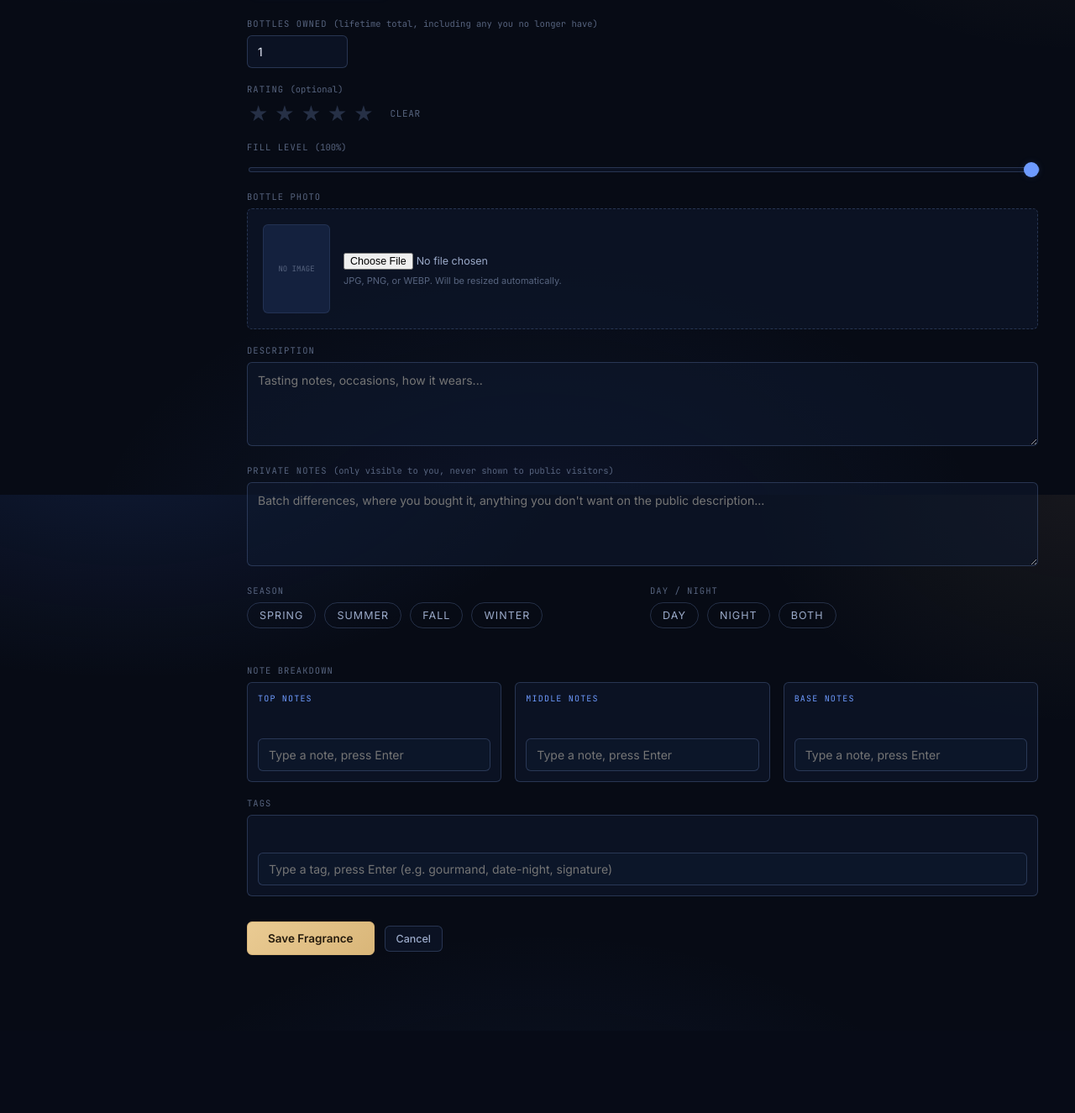
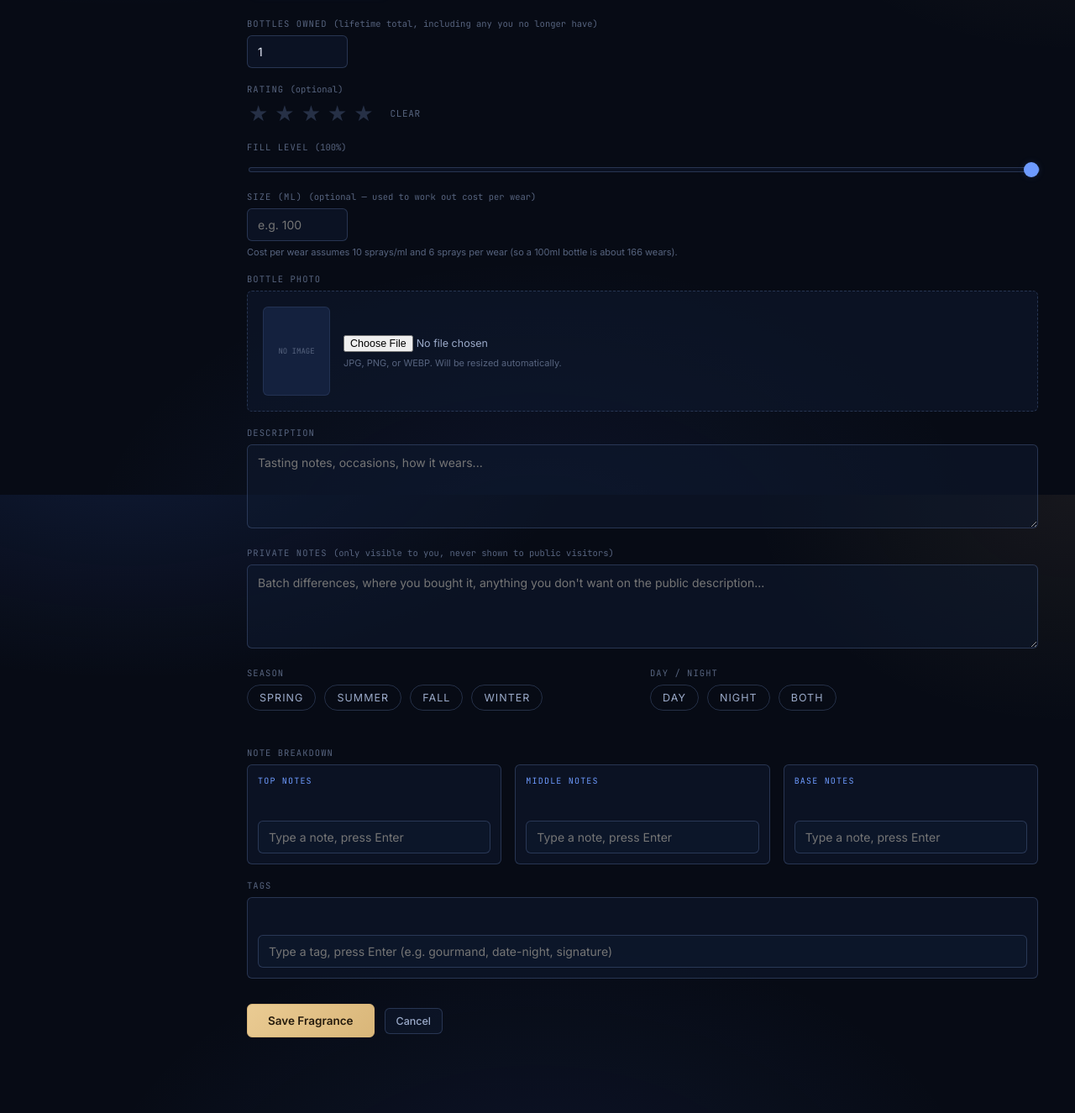
Before and after one commit to hxck/scent-ledger, a Flask app: page /add in a window 1280 px wide. Shown: the part 1011-2336 px from the top of the page at 84% size. Before the commit the page ends 2148 px from the top, so only its background shows below. Run offline with Flask 3, Linux system fonts and the light colour scheme; the visitor is signed in with stand-in values (Sample User, id 1); data that the repository does not hold is empty.

Commit message:
Fix TZ logic, rework cost per wear/best value

```diff
--- a/app.py
+++ b/app.py
@@ -146,6 +146,8 @@ def _run_migrations(conn):
         conn.execute("ALTER TABLE fragrances ADD COLUMN fill_level INTEGER NOT NULL DEFAULT 100")
     if "private_notes" not in existing_cols:
         conn.execute("ALTER TABLE fragrances ADD COLUMN private_notes TEXT")
+    if "size_ml" not in existing_cols:
+        conn.execute("ALTER TABLE fragrances ADD COLUMN size_ml INTEGER")
 
 
 def init_db():
@@ -198,6 +200,28 @@ def _humanize_days_ago(iso_datetime_str):
     if days == 1:
         return "yesterday"
     return f"{days} days ago"
+
+
+def _utc_to_local_display(iso_utc_str):
+    """Converts a stored UTC timestamp (SQLite's datetime('now') always
+    stores UTC, regardless of the configured TZ — that's correct, the
+    database should hold one unambiguous timezone) into the configured
+    local timezone for display. Returns the original string unconverted if
+    it can't be parsed, rather than hiding a real timestamp behind a blank
+    field."""
+    if not iso_utc_str:
+        return iso_utc_str
+    try:
+        naive = datetime.strptime(iso_utc_str.split(".")[0], "%Y-%m-%d %H:%M:%S")
+    except (ValueError, TypeError):
+        return iso_utc_str
+    tz_name = _get_setting("timezone", "Etc/UTC") or "Etc/UTC"
+    try:
+        tz = ZoneInfo(tz_name)
+    except (ZoneInfoNotFoundError, ValueError):
+        tz = ZoneInfo("UTC")
+    local = naive.replace(tzinfo=ZoneInfo("UTC")).astimezone(tz)
+    return local.strftime("%b %-d, %Y %-I:%M %p")
 
 
 def _season_color_group(season_csv):
@@ -401,6 +425,20 @@ def get_all_fragrances_light(wishlist=False, respect_owned_filter=False):
     return result
 
 
+def _cost_per_wear_from_size(price, size_ml):
+    """Cost per wear from bottle economics — 10 sprays per ml (1,000
+    sprays in a 100ml bottle), 6 sprays per wear — rather than actual
+    purchase price divided by times logged worn. This is a fixed number
+    based on price and bottle size alone; it doesn't change as you log
+    more wears, and doesn't need any wear log data to compute at all.
+    Needs both a price and a size to mean anything."""
+    if not price or not size_ml:
+        return None
+    total_sprays = size_ml * 10
+    cost_per_spray = price / total_sprays
+    return cost_per_spray * 6
+
+
 def get_fragrance_full(fragrance_id):
     db = get_db()
     f = db.execute("SELECT * FROM fragrances WHERE id = ?", (fragrance_id,)).fetchone()
@@ -460,12 +498,13 @@ def get_fragrance_full(fragrance_id):
         (fragrance_id,),
     ).fetchall()
     frag["wear_log"] = [dict(w) for w in wear_rows]
+    for entry in frag["wear_log"]:
+        entry["worn_at_display"] = _utc_to_local_display(entry["worn_at"])
     frag["wear_count"] = len(frag["wear_log"])
     frag["last_worn"] = frag["wear_log"][0]["worn_at"] if frag["wear_log"] else None
     frag["last_worn_display"] = _humanize_days_ago(frag["last_worn"])
-    frag["cost_per_wear"] = (
-        frag["purchase_price"] / frag["wear_count"]
-        if frag.get("purchase_price") and frag["wear_count"] else None
+    frag["cost_per_wear"] = _cost_per_wear_from_size(
+        frag.get("purchase_price") or frag.get("price"), frag.get("size_ml")
     )
 
     return frag
@@ -735,26 +774,40 @@ def stats_needs_love(limit=8, stale_days=90):
 
 
 def stats_best_value(limit=5):
-    """Lowest cost-per-wear — needs both a purchase price and at least one
-    logged wear, otherwise there's nothing meaningful to divide. A simple
-    list rather than a bar chart, since cost-per-wear values can vary by
-    orders of magnitude and a bar relative to the largest wouldn't read
-    intuitively the way a count-based bar does."""
+    """Top N by total value actually gotten out of wearing it — wear count
+    times the size/price-derived cost per wear (see
+    _cost_per_wear_from_size). Needs a size and a price (purchase price,
+    falling back to reference price) to compute at all; wear count alone
+    isn't enough since a fragrance with no price/size attached can't have
+    a dollar value attached to its wears. Computed in Python rather than
+    SQL since the per-row formula has an intermediate step (cost per wear)
+    that's clearer to reason about outside a single query, and this is
+    personal-collection scale, not a performance-sensitive path."""
     db = get_db()
     rows = db.execute(
         """
         SELECT f.id, f.brand, f.name,
-               f.purchase_price / COUNT(w.id) AS cost_per_wear, COUNT(w.id) AS wear_count
+               COALESCE(f.purchase_price, f.price) AS price_for_calc,
+               f.size_ml, COUNT(w.id) AS wear_count
         FROM fragrances f
         JOIN wear_log w ON w.fragrance_id = f.id
-        WHERE f.is_wishlist = 0 AND f.purchase_price IS NOT NULL
+        WHERE f.is_wishlist = 0 AND f.size_ml IS NOT NULL
+          AND COALESCE(f.purchase_price, f.price) IS NOT NULL
         GROUP BY f.id
-        ORDER BY cost_per_wear ASC
-        LIMIT ?
-        """,
-        (limit,),
+        """
     ).fetchall()
-    return [dict(r) for r in rows]
+    result = []
+    for r in rows:
+        cost_per_wear = _cost_per_wear_from_size(r["price_for_calc"], r["size_ml"])
+        if cost_per_wear is None:
+            continue
+        result.append({
+            "id": r["id"], "brand": r["brand"], "name": r["name"],
+            "wear_count": r["wear_count"], "cost_per_wear": cost_per_wear,
+            "amount_worn": cost_per_wear * r["wear_count"],
+        })
+    result.sort(key=lambda x: x["amount_worn"], reverse=True)
+    return result[:limit]
 
 
 def stats_price_extremes():
@@ -1294,6 +1347,14 @@ def _handle_form_submit(mode, fragrance_id, existing=None):
     except ValueError:
         fill_level = 100
 
+    size_ml_raw = request.form.get("size_ml", "").strip()
+    try:
+        size_ml = int(size_ml_raw) if size_ml_raw else None
+        if size_ml is not None and size_ml <= 0:
+            size_ml = None
+    except ValueError:
+        size_ml = None
+
     if not brand or not name:
         flash("Brand and Name are required.", "error")
         stub = existing or {}
@@ -1304,7 +1365,7 @@ def _handle_form_submit(mode, fragrance_id, existing=None):
             is_gift=is_gift, is_discontinued=is_discontinued, is_wishlist=is_wishlist,
             currently_owned=currently_owned, gave_away=gave_away, bottles_owned=bottles_owned,
             fragrantica_url=fragrantica_url, rating=rating, fill_level=fill_level,
-            private_notes=private_notes,
+            private_notes=private_notes, size_ml=size_ml,
         )
         return render_template("form.html", mode=mode, f=stub), 400
 
@@ -1347,13 +1408,13 @@ def _handle_form_submit(mode, fragrance_id, existing=None):
                 (brand, name, subname, image_filename, description, daynight,
                  price, purchase_price, is_gift, is_discontinued, is_wishlist,
                  currently_owned, gave_away, bottles_owned, fragrantica_url,
-                 rating, fill_level, private_notes)
-            VALUES (?, ?, ?, ?, ?, ?, ?, ?, ?, ?, ?, ?, ?, ?, ?, ?, ?, ?)
+                 rating, fill_level, private_notes, size_ml)
+            VALUES (?, ?, ?, ?, ?, ?, ?, ?, ?, ?, ?, ?, ?, ?, ?, ?, ?, ?, ?)
             """,
             (brand, name, subname, image_filename, description, daynight,
              price, purchase_price, is_gift, is_discontinued, is_wishlist,
              currently_owned, gave_away, bottles_owned, fragrantica_url,
-             rating, fill_level, private_notes),
+             rating, fill_level, private_notes, size_ml),
         )
         fragrance_id = cur.lastrowid
     else:
@@ -1363,13 +1424,13 @@ def _handle_form_submit(mode, fragrance_id, existing=None):
             SET brand = ?, name = ?, subname = ?, image_filename = ?, description = ?, daynight = ?,
                 price = ?, purchase_price = ?, is_gift = ?, is_discontinued = ?, is_wishlist = ?,
                 currently_owned = ?, gave_away = ?, bottles_owned = ?, fragrantica_url = ?,
-                rating = ?, fill_level = ?, private_notes = ?
+                rating = ?, fill_level = ?, private_notes = ?, size_ml = ?
             WHERE id = ?
             """,
             (brand, name, subname, image_filename, description, daynight,
              price, purchase_price, is_gift, is_discontinued, is_wishlist,
              currently_owned, gave_away, bottles_owned, fragrantica_url,
-             rating, fill_level, private_notes, fragrance_id),
+             rating, fill_level, private_notes, size_ml, fragrance_id),
         )
 
     replace_seasons(db, fragrance_id, seasons)
@@ -1945,7 +2006,7 @@ def export_csv():
             "Yes" if f["is_wishlist"] else "No",
             f["fragrantica_url"] or "",
             len(wear_rows),
-            wear_rows[0]["worn_at"] if wear_rows else "",
+            _utc_to_local_display(wear_rows[0]["worn_at"]) if wear_rows else "",
         ])
 
     return Response(
--- a/schema.sql
+++ b/schema.sql
@@ -19,6 +19,7 @@ CREATE TABLE IF NOT EXISTS fragrances (
     fragrantica_url TEXT,
     rating          INTEGER,
     fill_level      INTEGER NOT NULL DEFAULT 100,
+    size_ml         INTEGER,
     private_notes   TEXT,
     created_at      TEXT NOT NULL DEFAULT (datetime('now'))
 );
--- a/templates/detail.html
+++ b/templates/detail.html
@@ -59,7 +59,7 @@
             <div class="wear-history-list">
               {% for entry in f['wear_log'] %}
                 <div class="wear-history-row">
-                  <span>{{ entry['worn_at'] }}</span>
+                  <span>{{ entry['worn_at_display'] }}</span>
                   <form method="post" action="{{ url_for('delete_wear_entry', entry_id=entry['id']) }}"
                         onsubmit="return confirm('Remove this wear log entry?');">
                     <button type="submit" class="wear-history-delete" title="Remove entry">×</button>
--- a/templates/form.html
+++ b/templates/form.html
@@ -150,6 +150,13 @@
     </div>
 
     <div class="field">
+      <label for="fSizeMl">Size (ml) <span style="text-transform:none;letter-spacing:0;color:var(--ink-faint);">(optional — used to work out cost per wear)</span></label>
+      <input type="number" id="fSizeMl" name="size_ml" min="1" step="1" style="max-width:120px;"
+             placeholder="e.g. 100" value="{{ fd.get('size_ml') or '' }}">
+      <div class="field-note">Cost per wear assumes 10 sprays/ml and 6 sprays per wear (so a 100ml bottle is about 166 wears).</div>
+    </div>
+
+    <div class="field">
       <label>Bottle Photo</label>
       <div class="upload-box">
         <div class="upload-preview {{ 'no-bg' if fd.get('image_filename') and fd['image_filename'].endswith('.png') else '' }}" id="uploadPreview">
--- a/templates/stats.html
+++ b/templates/stats.html
@@ -227,18 +227,18 @@
   {% if best_value or timeline %}
     <div class="stats-grid">
       <div class="stats-panel">
-        <div class="section-label">Best Value <span class="section-label-note">(lowest cost per wear)</span></div>
+        <div class="section-label">Best Value <span class="section-label-note">(most worn value gotten)</span></div>
         {% if best_value %}
           <ul class="needs-love-list">
             {% for row in best_value %}
               <li>
                 <a href="{{ url_for('detail', fragrance_id=row.id) }}">{{ row.brand }} {{ row.name }}</a>
-                <span class="needs-love-when">${{ '%.2f'|format(row.cost_per_wear) }}/wear</span>
+                <span class="needs-love-when">${{ '%.2f'|format(row.amount_worn) }} ({{ row.wear_count }}× @ ${{ '%.2f'|format(row.cost_per_wear) }})</span>
               </li>
             {% endfor %}
           </ul>
         {% else %}
-          <p class="stats-empty-note">Needs a purchase price and at least one logged wear to work this out.</p>
+          <p class="stats-empty-note">Needs a bottle size and a price on at least one logged-wear fragrance to work this out.</p>
         {% endif %}
       </div>
 
```
